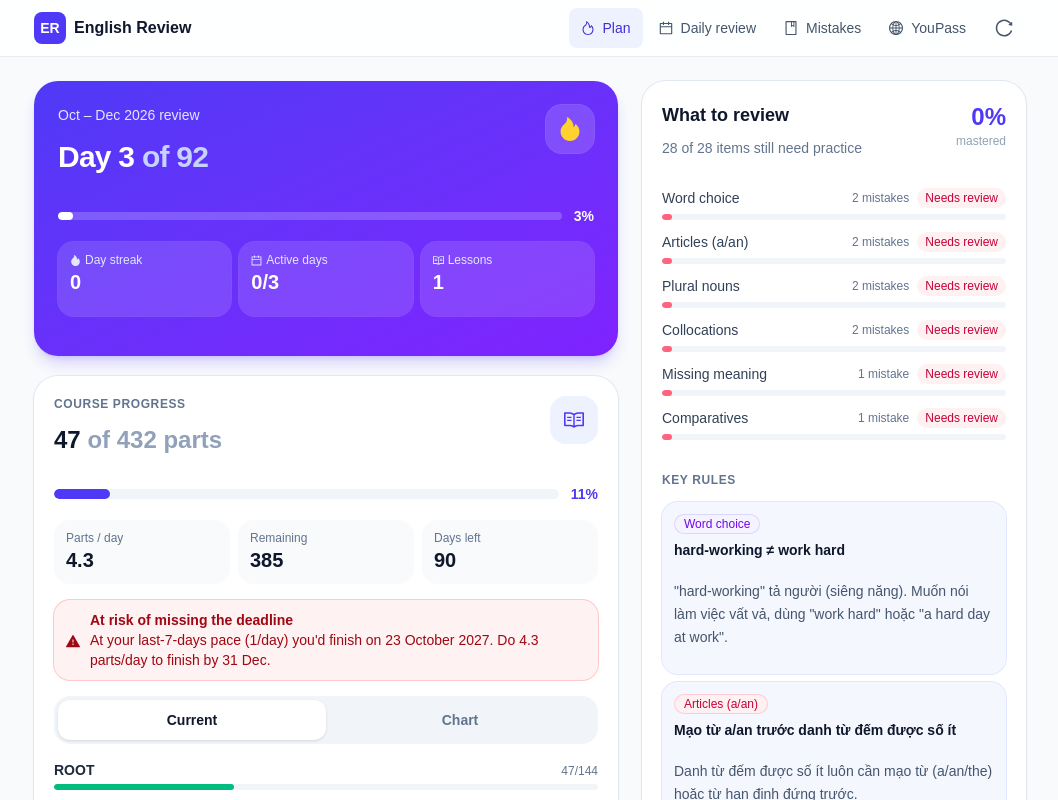
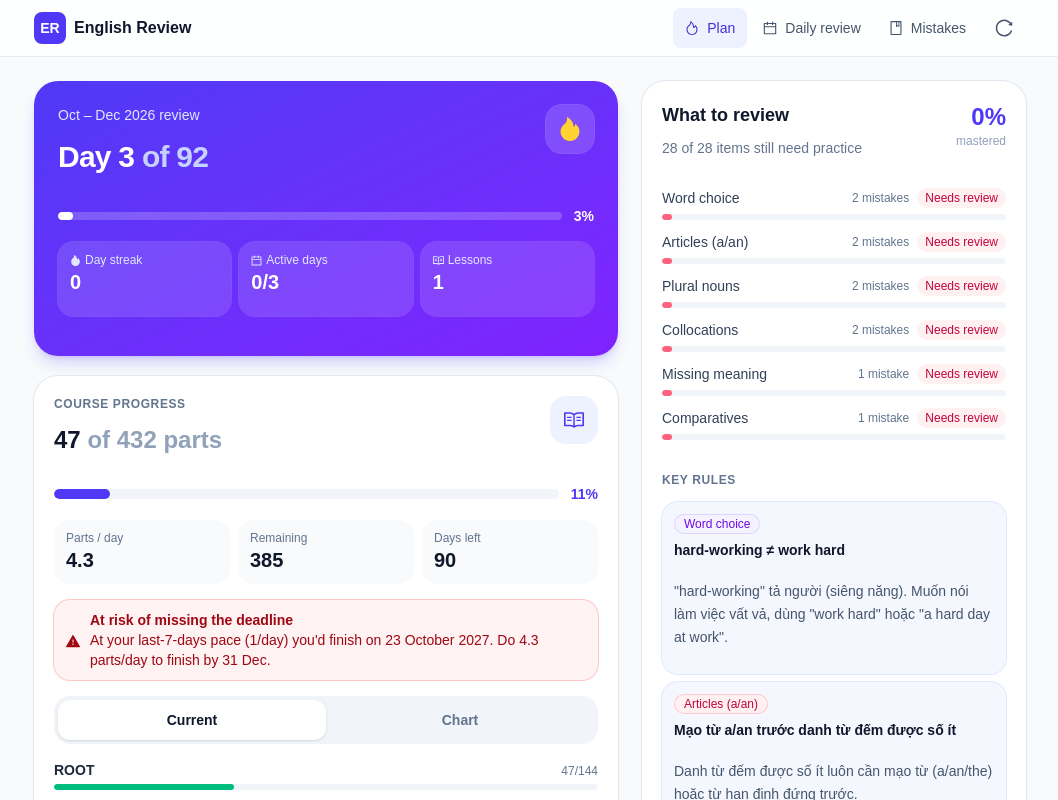
Before and after one commit to khoang-dev/english-review, a Vue app: page / in a window 1280 px wide. Shown: the top 800 px of the page, without its empty margins (110-1168 px from the left). Built offline with nearby package versions, Linux system fonts and the light colour scheme.

Commit message:
Remove YouPass from the nav
The page stays reachable at /?tab=youpass.

Co-Authored-By: Claude Opus 5.5 <noreply@anthropic.com>
Claude-Session: https://claude.ai/code/session_01G5LQwe2QV7AzA3Lemeb4NA

```diff
--- a/src/App.vue
+++ b/src/App.vue
@@ -1,12 +1,6 @@
 <script setup lang="ts">
 import type { Component } from 'vue'
-import {
-  BookOutlined,
-  CalendarOutlined,
-  FireOutlined,
-  GlobalOutlined,
-  ReloadOutlined,
-} from '@ant-design/icons-vue'
+import { BookOutlined, CalendarOutlined, FireOutlined, ReloadOutlined } from '@ant-design/icons-vue'
 import { tabRoute, useTab } from '@/router/tabs'
 import type { Tab } from '@/router/tabs'
 
@@ -14,7 +8,6 @@ const navItems: { tab: Tab; label: string; icon: Component }[] = [
   { tab: 'home', label: 'Plan', icon: FireOutlined },
   { tab: 'review', label: 'Daily review', icon: CalendarOutlined },
   { tab: 'mistakes', label: 'Mistakes', icon: BookOutlined },
-  { tab: 'youpass', label: 'YouPass', icon: GlobalOutlined },
 ]
 
 // RouterLink's isActive ignores the query, so compare the tab ourselves
@@ -91,7 +84,7 @@ function reload() {
       <nav
         class="fixed inset-x-0 bottom-0 z-30 border-t border-slate-200 bg-white/95 pb-[env(safe-area-inset-bottom)] backdrop-blur-md md:hidden"
       >
-        <div class="grid grid-cols-4">
+        <div class="grid grid-cols-3">
           <RouterLink
             v-for="item in navItems"
             :key="item.tab"
```
Also changed, not shown: 1 other file (tests, documents, lock files or other folders).
